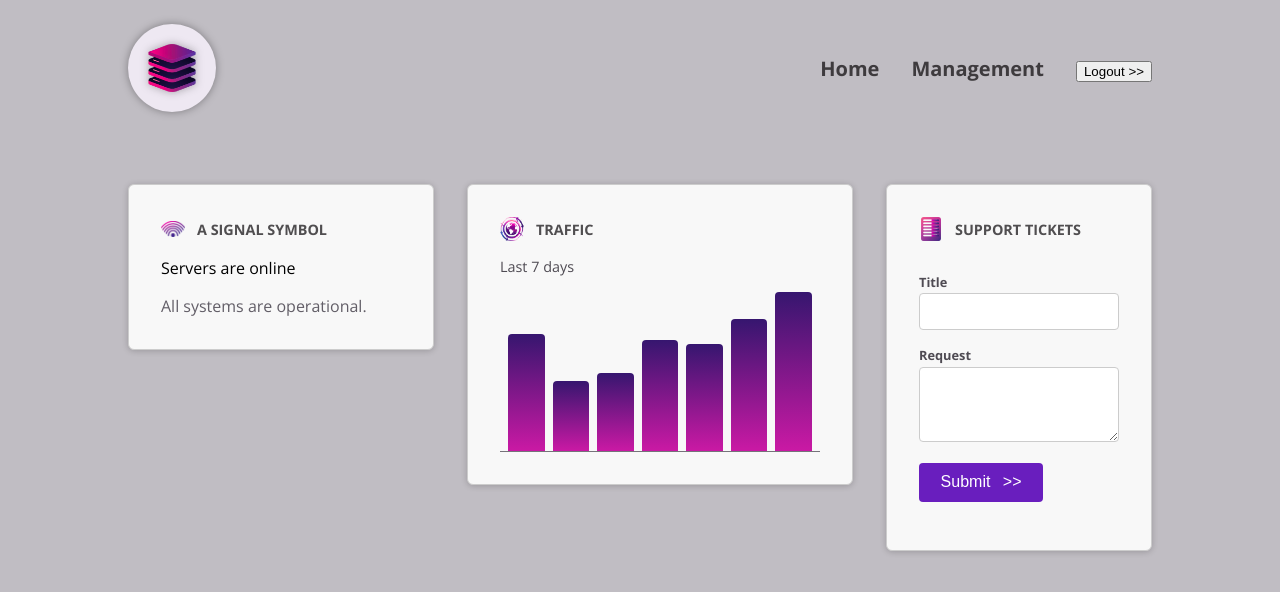
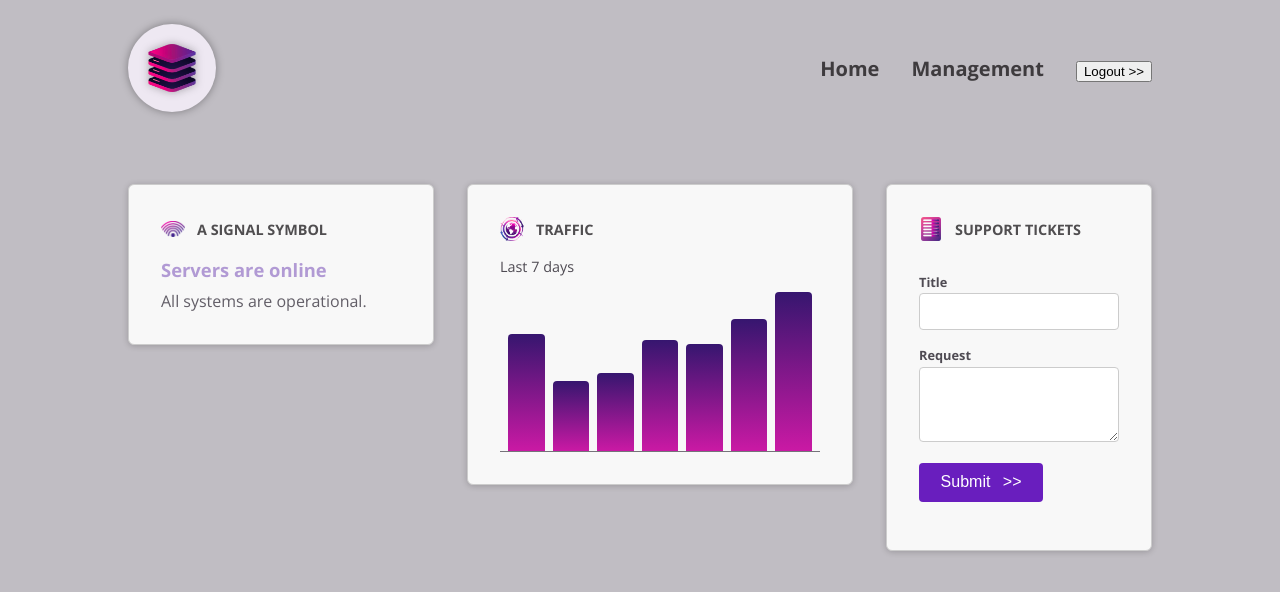
Before and after one commit to Namanshharma/Angular, an Angular app in the folder 03_Components_Details/: page / in a window 1280 px wide. Shown: the top 592 px of the page. Built offline with nearby package versions, Linux system fonts and the light colour scheme.

Commit message:
Code implementaiton

```diff
--- a/03_Components_Details/src/app/dashboard/server-status/server-status.component.html
+++ b/03_Components_Details/src/app/dashboard/server-status/server-status.component.html
@@ -1,3 +1,10 @@
+<!-- <div [class.status]="currentStatus === 'online'"> -->
+<div [class]="{
+    status : true,
+    'status-online' : currentStatus === 'online',
+    'status-offline' : currentStatus === 'offline',
+    'status-unknown' : currentStatus === 'unknown'
+}">
     @if (currentStatus === 'online') {
     <p>Servers are online</p>
     <p>All systems are operational.</p>
@@ -8,3 +15,4 @@
     <p>Server status is unknown</p>
     <p>Fetching server status failed.</p>
     }
+</div>
--- a/03_Components_Details/src/app/dashboard/server-status/server-status.component.ts
+++ b/03_Components_Details/src/app/dashboard/server-status/server-status.component.ts
@@ -1,4 +1,4 @@
-import { Component } from '@angular/core';
+import { Component, OnInit } from '@angular/core';
 
 @Component({
   selector: 'app-server-status',
@@ -7,6 +7,15 @@ import { Component } from '@angular/core';
   templateUrl: './server-status.component.html',
   styleUrl: './server-status.component.css'
 })
-export class ServerStatusComponent {
-  currentStatus = 'online';
+export class ServerStatusComponent implements OnInit {
+  currentStatus: string = 'online';
+
+  constructor() { }
+
+  ngOnInit(): void {
+    setInterval(() => {
+      const x = Math.random();
+      this.currentStatus = x < 0.5 ? 'offline' : x > 0.5 && x < 0.9 ? 'online' : 'unknown'
+    }, 10000);
+  }
 }
--- a/03_Components_Details/src/app/shared/control/control.component.ts
+++ b/03_Components_Details/src/app/shared/control/control.component.ts
@@ -1,4 +1,4 @@
-import { Component, Input, ViewEncapsulation } from '@angular/core';
+import { Component, ElementRef, inject, Input, ViewEncapsulation } from '@angular/core';
 
 @Component({
   selector: 'app-control',
@@ -18,8 +18,10 @@ export class ControlComponent {
   //   console.log("Host Clicked");
   // }
   @Input({ required: true }) Label !: string;
+  private elementRef = inject(ElementRef);
 
   onClick() {
     console.log('clicked');
+    console.log(this.elementRef);
   }
 }
```
Lines whose indentation alone changed are shown as unchanged.
